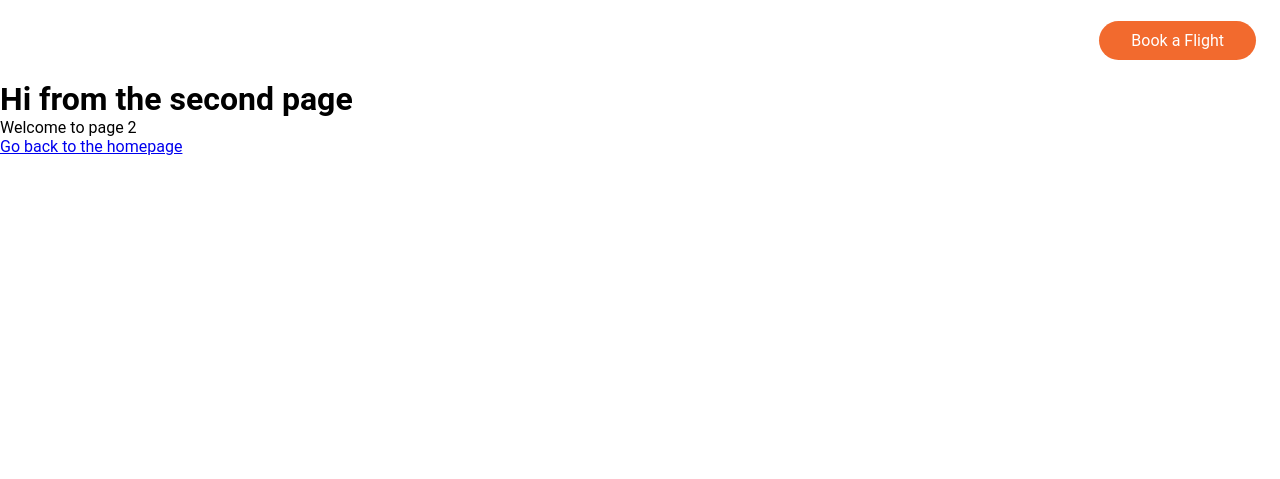
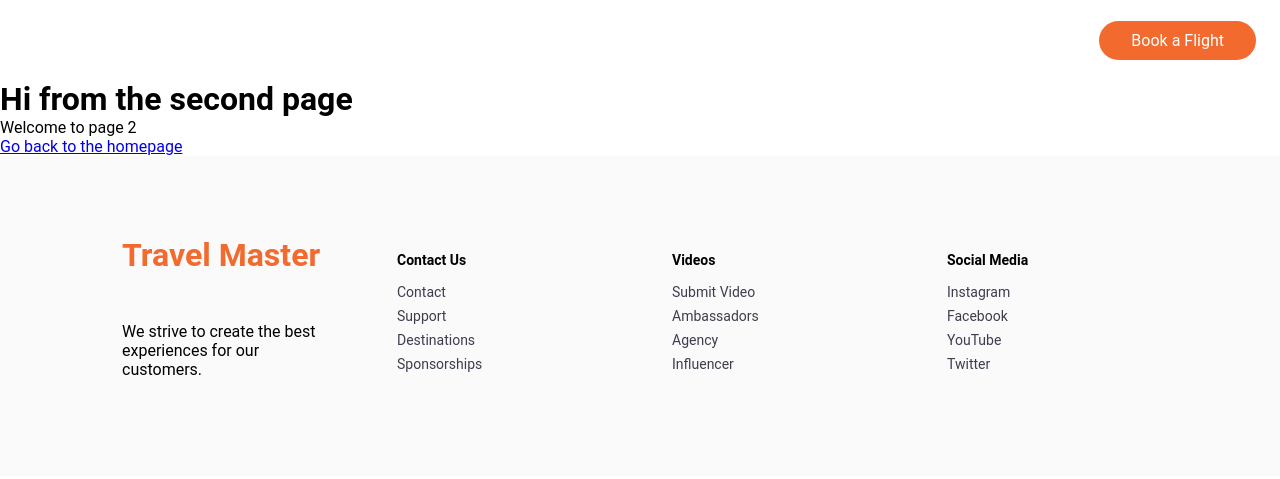
Before and after one commit to victornguyen75/travel-master, a Gatsby site: page /page-2 in a window 1280 px wide. Built offline with nearby package versions, Linux system fonts and the light colour scheme; Gatsby itself is replaced by a stand-in of ours.

Commit message:
feat(Footer.js, layout.js): add Footer to all pages

```diff
--- /dev/null
+++ b/src/components/Footer.js
@@ -0,0 +1,99 @@
+import React from 'react'
+import styled from 'styled-components'
+import { Link } from 'gatsby'
+
+const Footer = () => {
+  return (
+    <FooterContainer>
+      <FooterLinksWrapper>
+        <FooterDesc>
+          <h1>Travel Master</h1>
+          <p>We strive to create the best experiences for our customers.</p>
+        </FooterDesc>
+        <FooterLinkItems>
+          <FooterLinkTitle>Contact Us</FooterLinkTitle>
+          <FooterLink to="/about">Contact</FooterLink>
+          <FooterLink to="/">Support</FooterLink>
+          <FooterLink to="/">Destinations</FooterLink>
+          <FooterLink to="/">Sponsorships</FooterLink>
+        </FooterLinkItems>
+      </FooterLinksWrapper>
+      <FooterLinksWrapper>
+      <FooterLinkItems>
+        <FooterLinkTitle>Videos</FooterLinkTitle>
+        <FooterLink to="/about">Submit Video</FooterLink>
+        <FooterLink to="/">Ambassadors</FooterLink>
+        <FooterLink to="/">Agency</FooterLink>
+        <FooterLink to="/">Influencer</FooterLink>
+      </FooterLinkItems>
+      <FooterLinkItems>
+        <FooterLinkTitle>Social Media</FooterLinkTitle>
+        <FooterLink to="/about">Instagram</FooterLink>
+        <FooterLink to="/">Facebook</FooterLink>
+        <FooterLink to="/">YouTube</FooterLink>
+        <FooterLink to="/">Twitter</FooterLink>
+      </FooterLinkItems>
+      </FooterLinksWrapper>
+    </FooterContainer>
+  );
+};
+
+export default Footer
+
+const FooterContainer = styled.div`
+  padding: 5rem calc((100vw - 1100px) / 2);
+  display: grid;
+  grid-template-columns: repeat(2, 1fr);
+  color: #000;
+  background: #fafafb;
+`;
+
+const FooterLinksWrapper = styled.div`
+  display: grid;
+  grid-template-columns: repeat(2, 1fr);
+
+  @media screen and (max-width: 820px) {
+    grid-template-columns: 1fr;
+  }
+`;
+
+const FooterDesc = styled.div`
+  padding: 0 2rem;
+
+  h1 {
+    margin-bottom: 3rem;
+    color: #f26a2e;
+  }
+
+  @media screen and (max-width: 400px) {
+    padding: 1rem;
+  }
+`;
+
+const FooterLinkItems = styled.div`
+  display: flex;
+  flex-direction: column;
+  align-items: flex-start;
+  padding: 1rem 2rem;
+
+  @media screen and (max-width: 400px) {
+    padding: 1rem;
+  }
+`;
+
+const FooterLinkTitle = styled.h2`
+  font-size: 14px;
+  margin-bottom: 16px;
+`;
+
+const FooterLink = styled(Link)`
+  text-decoration: none;
+  margin-bottom: 0.5rem;
+  font-size: 14px;
+  color: #3d3d4e;
+
+  &:hover {
+    color: #f26a2e;
+    transition: 0.3s ease-out;
+  }
+`;
--- a/src/components/layout.js
+++ b/src/components/layout.js
@@ -1,6 +1,7 @@
 import React from 'react'
 import Header from './Header'
 import { GlobalStyle } from './styles/GlobalStyles'
+import Footer from "../components/Footer";
 
 const Layout = ({ children }) => {
   return (
@@ -8,6 +9,7 @@
       <GlobalStyle />
       <Header />
       <main>{children}</main>
+      <Footer />
     </>
   )
 }
```
